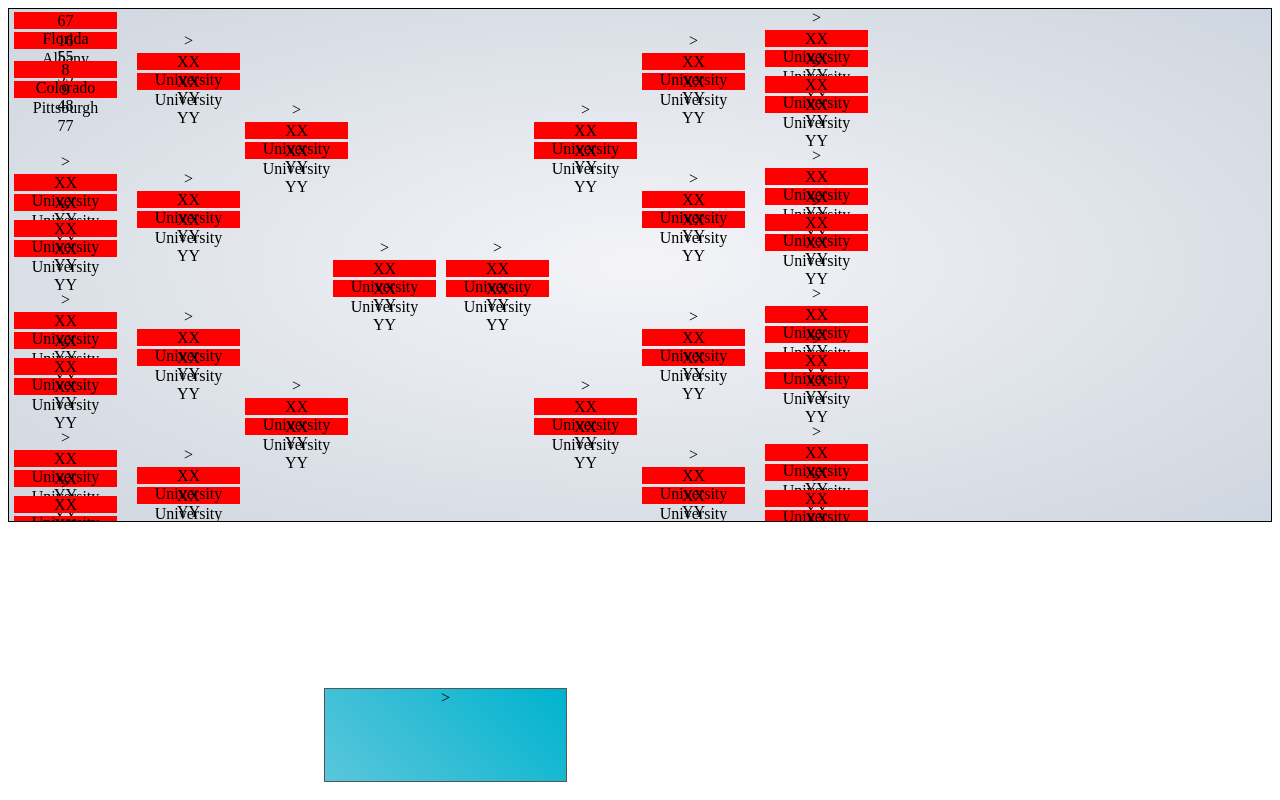
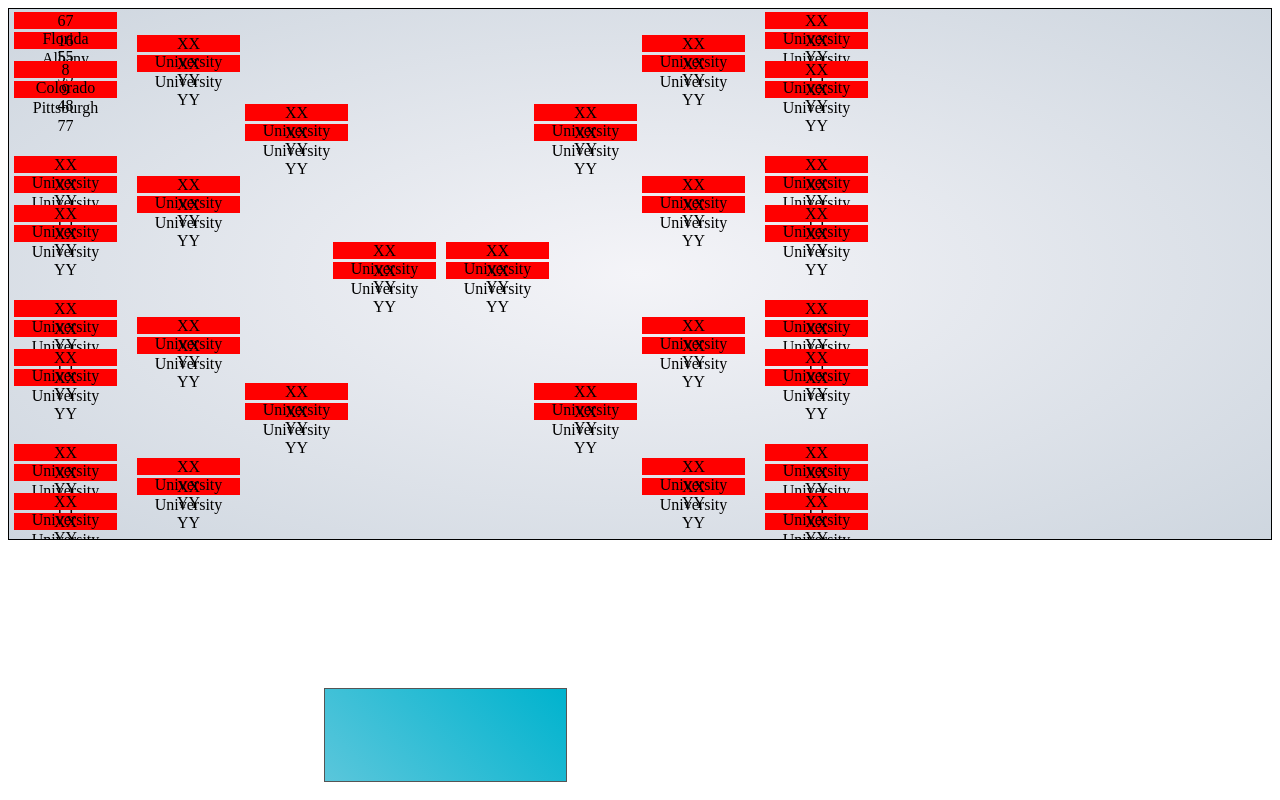
Before and after one commit to cloudstitch/app-bracket, a plain HTML site: page index.html in a window 1280 px wide. Drawn offline with Linux system fonts and the light colour scheme.

Commit message:
HTML Bug

```diff
--- a/index.html
+++ b/index.html
@@ -35,7 +35,7 @@
 
             <div class="tb-empty-game"></div>
 
-            <div class="tb-game thirtytwo-left-3" data-final="true">>
+            <div class="tb-game thirtytwo-left-3" data-final="true">
               <div class="tb-score">
                 <div class="seat">XX</div>
                 <div class="school">University</div>
@@ -48,7 +48,7 @@
               </div>
             </div>
 
-            <div class="tb-game thirtytwo-left-4" data-final="true">>
+            <div class="tb-game thirtytwo-left-4" data-final="true">
               <div class="tb-score" data-winner="true">
                 <div class="seat">XX</div>
                 <div class="school">University</div>
@@ -63,7 +63,7 @@
 
             <div class="tb-empty-game"></div>
 
-            <div class="tb-game thirtytwo-left-5" data-final="true">>
+            <div class="tb-game thirtytwo-left-5" data-final="true">
               <div class="tb-score">
                 <div class="seat">XX</div>
                 <div class="school">University</div>
@@ -76,7 +76,7 @@
               </div>
             </div>
 
-            <div class="tb-game thirtytwo-left-6" data-final="true">>
+            <div class="tb-game thirtytwo-left-6" data-final="true">
               <div class="tb-score" data-winner="true">
                 <div class="seat">XX</div>
                 <div class="school">University</div>
@@ -91,7 +91,7 @@
 
             <div class="tb-empty-game"></div>
 
-            <div class="tb-game thirtytwo-left-7" data-final="true">>
+            <div class="tb-game thirtytwo-left-7" data-final="true">
               <div class="tb-score">
                 <div class="seat">XX</div>
                 <div class="school">University</div>
@@ -104,7 +104,7 @@
               </div>
             </div>
 
-            <div class="tb-game thirtytwo-left-8" data-final="true">>
+            <div class="tb-game thirtytwo-left-8" data-final="true">
               <div class="tb-score" data-winner="true">
                 <div class="seat">XX</div>
                 <div class="school">University</div>
@@ -121,7 +121,7 @@
           <div class="tb-col-2">
             <div class="tb-empty-score"></div>
 
-            <div class="tb-game sixteen-left-1" data-final="true">>
+            <div class="tb-game sixteen-left-1" data-final="true">
               <div class="tb-score" data-winner="true">
                 <div class="seat">XX</div>
                 <div class="school">University</div>
@@ -138,7 +138,7 @@
 
             <div class="tb-empty-game"></div>
 
-            <div class="tb-game sixteen-left-2" data-final="true">>
+            <div class="tb-game sixteen-left-2" data-final="true">
               <div class="tb-score">
                 <div class="seat">XX</div>
                 <div class="school">University</div>
@@ -155,7 +155,7 @@
 
             <div class="tb-empty-game"></div>
 
-            <div class="tb-game sixteen-left-3" data-final="true">>
+            <div class="tb-game sixteen-left-3" data-final="true">
               <div class="tb-score" data-winner="true">
                 <div class="seat">XX</div>
                 <div class="school">University</div>
@@ -172,7 +172,7 @@
 
             <div class="tb-empty-game"></div>
 
-            <div class="tb-game sixteen-left-4" data-final="true">>
+            <div class="tb-game sixteen-left-4" data-final="true">
               <div class="tb-score" data-winner="true">
                 <div class="seat">XX</div>
                 <div class="school">University</div>
@@ -191,7 +191,7 @@
 
             <div class="tb-empty-game"></div>
 
-            <div class="tb-game quarter-left-1" data-final="true">>
+            <div class="tb-game quarter-left-1" data-final="true">
               <div class="tb-score" data-winner="true">
                 <div class="seat">XX</div>
                 <div class="school">University</div>
@@ -214,7 +214,7 @@
 
             <div class="tb-empty-game"></div>
 
-            <div class="tb-game quarter-left-1" data-final="true">>
+            <div class="tb-game quarter-left-1" data-final="true">
               <div class="tb-score" data-winner="true">
                 <div class="seat">XX</div>
                 <div class="school">University</div>
@@ -234,7 +234,7 @@
             <div class="tb-empty-game"></div>
             <div class="tb-empty-game"></div>
             <div class="tb-empty-game"></div>
-            <div class="tb-game semi-left" data-final="true">>
+            <div class="tb-game semi-left" data-final="true">
               <div class="tb-score" data-winner="true">
                 <div class="seat">XX</div>
                 <div class="school">University</div>
@@ -254,7 +254,7 @@
             <div class="tb-empty-game"></div>
             <div class="tb-empty-game"></div>
             <div class="tb-empty-game"></div>
-            <div class="tb-game semi-right" data-final="true">>
+            <div class="tb-game semi-right" data-final="true">
               <div class="tb-score">
                 <div class="seat">XX</div>
                 <div class="school">University</div>
@@ -273,7 +273,7 @@
 
             <div class="tb-empty-game"></div>
 
-            <div class="tb-game quarter-right-1" data-final="true">>
+            <div class="tb-game quarter-right-1" data-final="true">
               <div class="tb-score" data-winner="true">
                 <div class="seat">XX</div>
                 <div class="school">University</div>
@@ -296,7 +296,7 @@
 
             <div class="tb-empty-game"></div>
 
-            <div class="tb-game quarter-right-1" data-final="true">>
+            <div class="tb-game quarter-right-1" data-final="true">
               <div class="tb-score">
                 <div class="seat">XX</div>
                 <div class="school">University</div>
@@ -313,7 +313,7 @@
           <div class="tb-col-7">
             <div class="tb-empty-score"></div>
 
-            <div class="tb-game sixteen-right-1" data-final="true">>
+            <div class="tb-game sixteen-right-1" data-final="true">
               <div class="tb-score" data-winner="true">
                 <div class="seat">XX</div>
                 <div class="school">University</div>
@@ -330,7 +330,7 @@
 
             <div class="tb-empty-game"></div>
 
-            <div class="tb-game sixteen-right-2" data-final="true">>
+            <div class="tb-game sixteen-right-2" data-final="true">
               <div class="tb-score">
                 <div class="seat">XX</div>
                 <div class="school">University</div>
@@ -347,7 +347,7 @@
 
             <div class="tb-empty-game"></div>
 
-            <div class="tb-game sixteen-right-3" data-final="true">>
+            <div class="tb-game sixteen-right-3" data-final="true">
               <div class="tb-score" data-winner="true">
                 <div class="seat">XX</div>
                 <div class="school">University</div>
@@ -364,7 +364,7 @@
 
             <div class="tb-empty-game"></div>
 
-            <div class="tb-game sixteen-right-4" data-final="true">>
+            <div class="tb-game sixteen-right-4" data-final="true">
               <div class="tb-score">
                 <div class="seat">XX</div>
                 <div class="school">University</div>
@@ -379,7 +379,7 @@
           </div>
 
           <div class="tb-col-8">
-            <div class="tb-game thirtytwo-right-1" data-final="true">>
+            <div class="tb-game thirtytwo-right-1" data-final="true">
               <div class="tb-score" data-winner="true">
                 <div class="seat">XX</div>
                 <div class="school">University</div>
@@ -392,7 +392,7 @@
               </div>
             </div>
 
-            <div class="tb-game thirtytwo-right-2" data-final="true">>
+            <div class="tb-game thirtytwo-right-2" data-final="true">
               <div class="tb-score" data-winner="true">
                 <div class="seat">XX</div>
                 <div class="school">University</div>
@@ -407,7 +407,7 @@
 
             <div class="tb-empty-game"></div>
 
-            <div class="tb-game thirtytwo-right-3" data-final="true">>
+            <div class="tb-game thirtytwo-right-3" data-final="true">
               <div class="tb-score">
                 <div class="seat">XX</div>
                 <div class="school">University</div>
@@ -420,7 +420,7 @@
               </div>
             </div>
 
-            <div class="tb-game thirtytwo-right-4" data-final="true">>
+            <div class="tb-game thirtytwo-right-4" data-final="true">
               <div class="tb-score" data-winner="true">
                 <div class="seat">XX</div>
                 <div class="school">University</div>
@@ -435,7 +435,7 @@
 
             <div class="tb-empty-game"></div>
 
-            <div class="tb-game thirtytwo-right-5" data-final="true">>
+            <div class="tb-game thirtytwo-right-5" data-final="true">
               <div class="tb-score" data-winner="true">
                 <div class="seat">XX</div>
                 <div class="school">University</div>
@@ -448,7 +448,7 @@
               </div>
             </div>
 
-            <div class="tb-game thirtytwo-right-6" data-final="true">>
+            <div class="tb-game thirtytwo-right-6" data-final="true">
               <div class="tb-score" data-winner="true">
                 <div class="seat">XX</div>
                 <div class="school">University</div>
@@ -463,7 +463,7 @@
 
             <div class="tb-empty-game"></div>
 
-            <div class="tb-game thirtytwo-right-7" data-final="true">>
+            <div class="tb-game thirtytwo-right-7" data-final="true">
               <div class="tb-score" data-winner="true">
                 <div class="seat">XX</div>
                 <div class="school">University</div>
@@ -476,7 +476,7 @@
               </div>
             </div>
 
-            <div class="tb-game thirtytwo-right-8" data-final="true">>
+            <div class="tb-game thirtytwo-right-8" data-final="true">
               <div class="tb-score" data-winner="true">
                 <div class="seat">XX</div>
                 <div class="school">University</div>
@@ -490,7 +490,7 @@
             </div>
           </div>
 
-          <div class="championship" data-final="true">>
+          <div class="championship" data-final="true">
           </div>
 
         </div><!-- ladder -->
```
